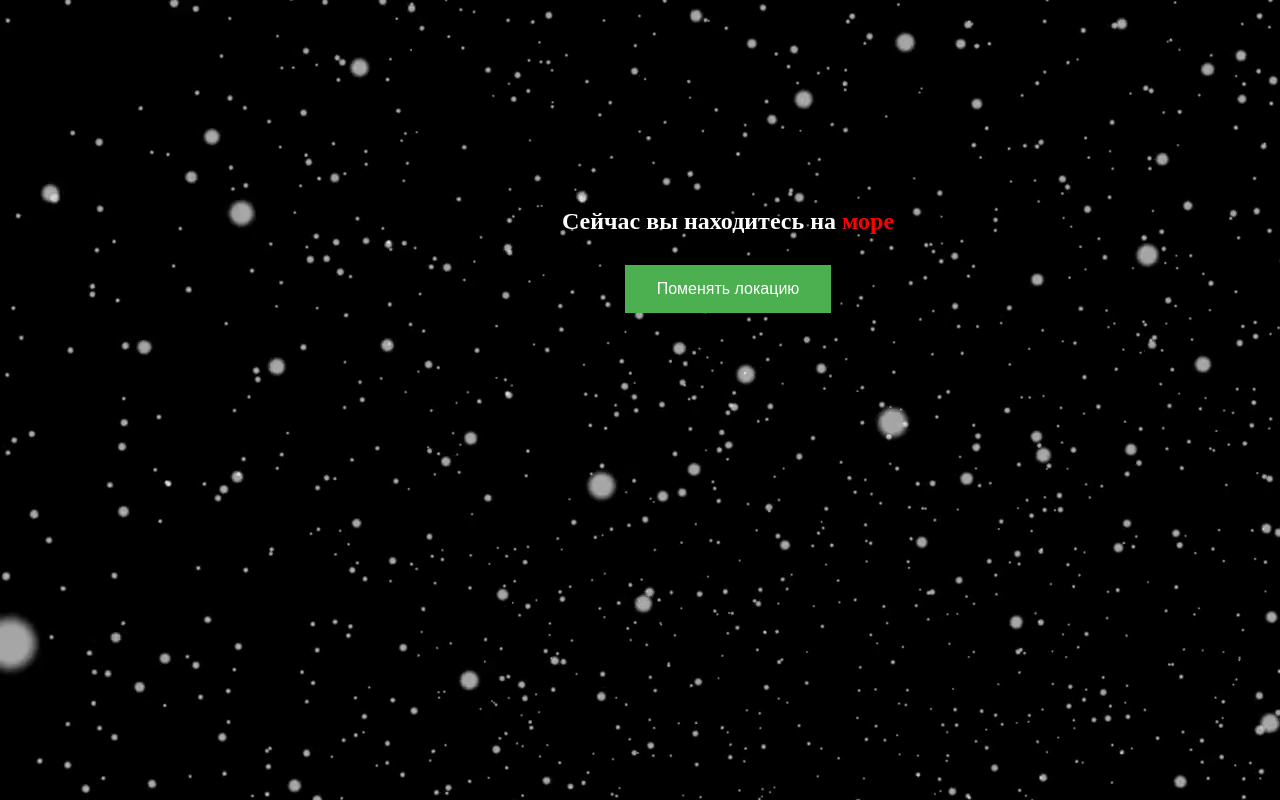
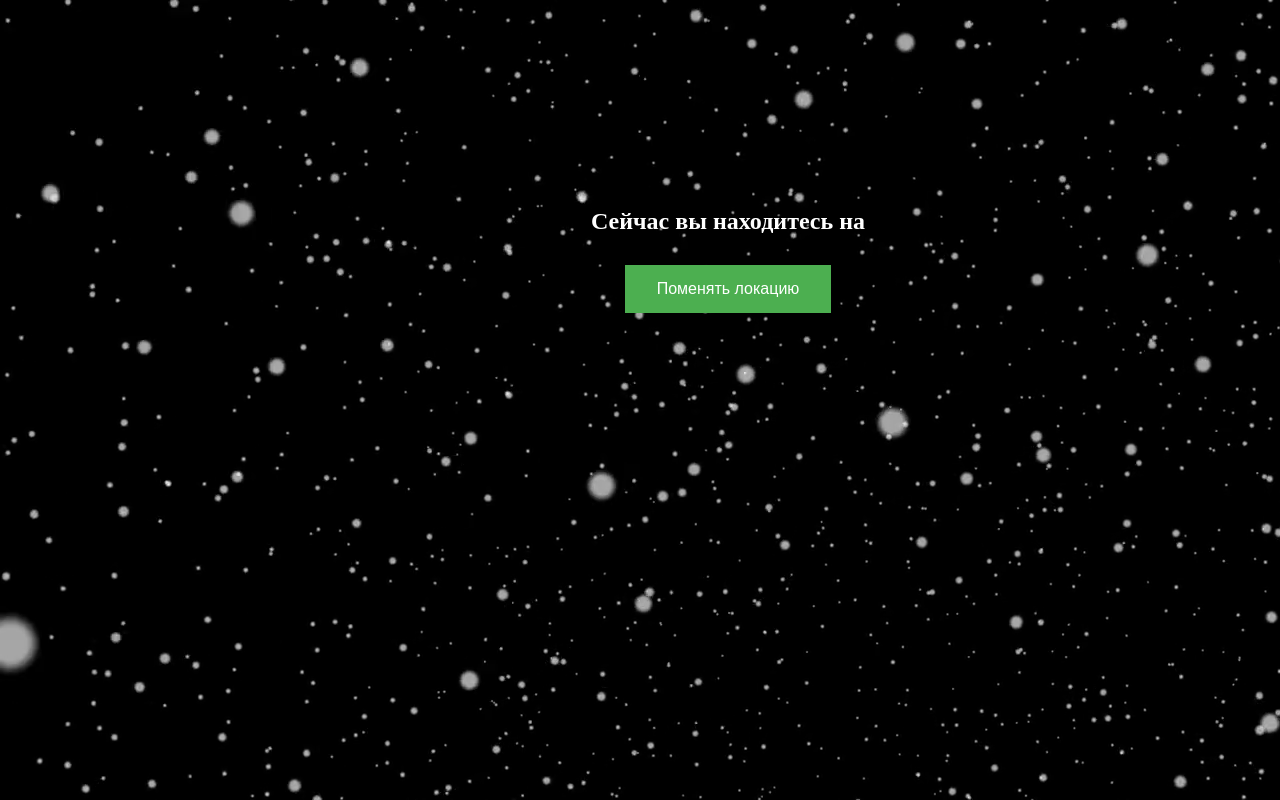
Before and after one commit to sacazidal/4ill, a plain HTML site: page index.html in a window 1280 px wide. Shown: the top 800 px of the page. Drawn offline with Linux system fonts and the light colour scheme.

Commit message:
index.html

```diff
--- a/index.html
+++ b/index.html
@@ -9,7 +9,7 @@
 <body>
     <div class="container">
         <div class="text js-text">
-            Сейчас вы находитесь на <span class="change">море</span>
+            Сейчас вы находитесь на <span class="change"></span>
         </div>
         <button class="btn js-btn" data-product-id="btn1">Поменять локацию</button>
     </div>
```
